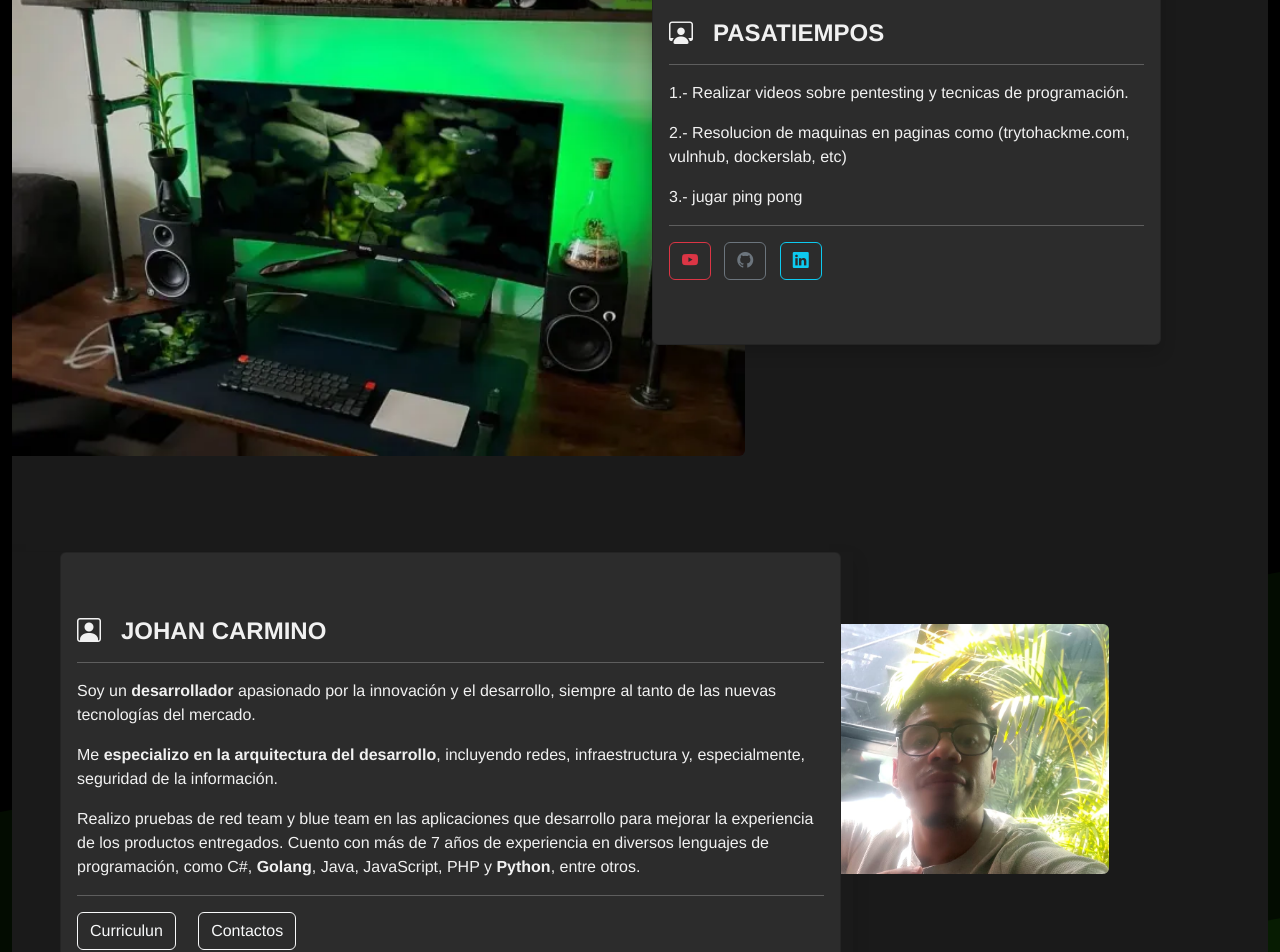
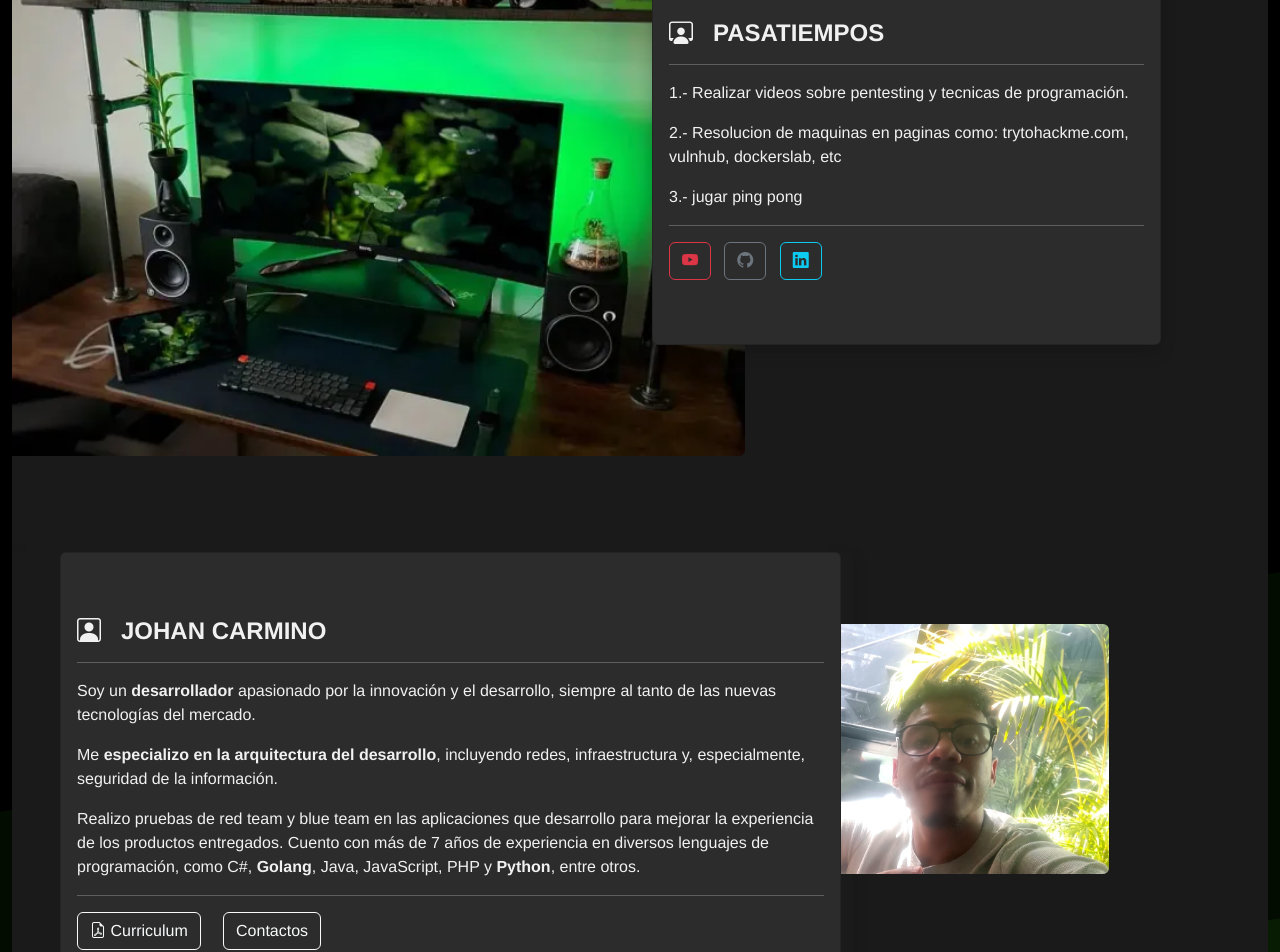
Before and after one commit to codefazt/curriculum-vite, a Vue app: page / in a window 1280 px wide. Shown: the part 400-1352 px from the top of the page. Built offline with nearby package versions, Linux system fonts and the light colour scheme.

Commit message:
update web page

```diff
--- a/package.json
+++ b/package.json
@@ -22,7 +22,8 @@
     "@vue/cli-plugin-eslint": "~5.0.0",
     "@vue/cli-service": "~5.0.0",
     "eslint": "^7.32.0",
-    "eslint-plugin-vue": "^8.0.3"
+    "eslint-plugin-vue": "^8.0.3",
+    "file-loader": "^6.2.0"
   },
   "eslintConfig": {
     "root": true,
--- a/src/components/CvProfile.vue
+++ b/src/components/CvProfile.vue
@@ -37,7 +37,7 @@
                 </p>
 
                 <p class="text-justify">
-                  2.- Resolucion de maquinas en paginas como (trytohackme.com, vulnhub, dockerslab, etc)
+                  2.- Resolucion de maquinas en paginas como: trytohackme.com, vulnhub, dockerslab, etc
                 </p>
 
                 <p class="text-justify">
@@ -48,7 +48,7 @@
 
               <a href="https://www.youtube.com/watch?v=On2676eKeXs&t=1670s" class="btn btn-outline-danger"><i class="bi bi-youtube"></i></a> &nbsp;
               <a href="https://github.com/codefazt" class="btn btn-outline-secondary"><i class="bi bi-github"></i></a> &nbsp;
-              <a href="https://www.linkedin.com/in/johancarmino-3b8775201/" class="btn btn-outline-info"><i class="bi bi-linkedin"></i></a>
+              <a href="https://www.linkedin.com/in/johan-carmino-3b8775201" class="btn btn-outline-info"><i class="bi bi-linkedin"></i></a>
 
             </div>
           </div>
@@ -85,8 +85,7 @@
               </div>
 
               <hr/>
-
-              <a href="#" class="btn btn-outline-light">Curriculun</a> &nbsp; &nbsp;
+              <a :href="`${publicPath}CV-JCarmino-2025.pdf`" download="CV-JCarmino.pdf" class="btn btn-outline-light"><i class="bi bi-file-earmark-pdf"></i> Curriculum</a> &nbsp; &nbsp;
               <a href="#" class="btn btn-outline-light">Contactos</a>
 
             </div>
@@ -248,7 +247,10 @@ export default {
       job: 'DESARROLLADOR DE SOFTWARE',
       linkin:'https://www.linkedin.com/in/johan-carmino-3b8775201/',
       github: 'https://github.com/codefazt',
-      youtube: 'https://www.youtube.com/watch?v=On2676eKeXs&t=1670s'
+      youtube: 'https://www.youtube.com/watch?v=On2676eKeXs&t=1670s',
+      publicPath: process.env.BASE_URL
+      // pdfLink: '/assets/CV-JCarmino-2025.pdf'
+      // pdfLink: require('@/assets/CV-JCarmino-2025.pdf')
     }
   }
 }
--- a/vue.config.js
+++ b/vue.config.js
@@ -3,5 +3,15 @@ module.exports = defineConfig({
   transpileDependencies: true,
   publicPath: process.env.NODE_ENV === 'production'
     ? '/curriculum-vite/' // Replace <REPO_NAME> with your repository name
-    : '/'
+    : '/',
+    chainWebpack: config => {
+      config.module
+        .rule('pdf')
+        .test(/\.pdf$/)
+        .use('file-loader')
+        .loader('file-loader')
+        .options({
+          name: '[name].[hash:8].[ext]'
+        })
+    }
 })
```
Also changed, not shown: 1 other file (tests, documents, lock files or other folders).
